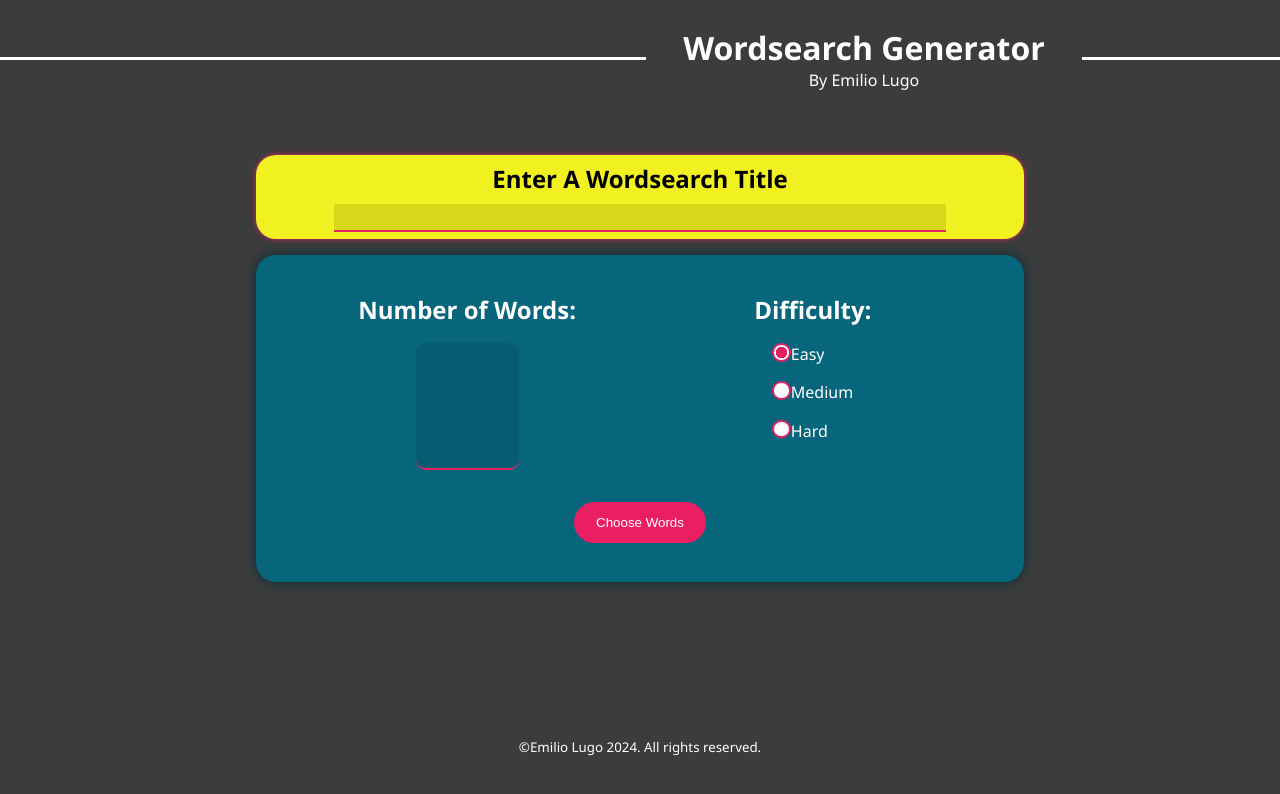
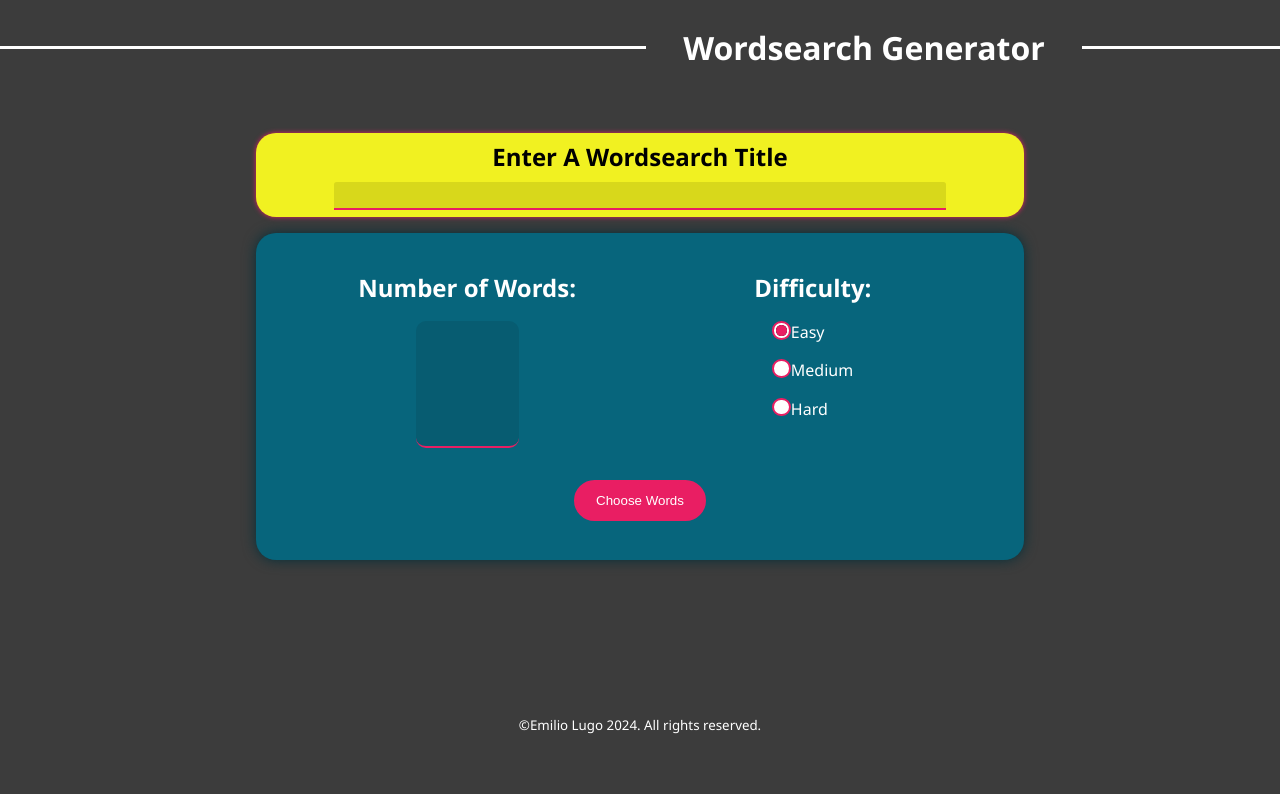
Before and after one commit to emiliolugo/wordsearch, a React (Vite) app: page / in a window 1280 px wide. Shown: the top 794 px of the page. Built offline with nearby package versions, Linux system fonts and the light colour scheme.

Commit message:
removed name

```diff
--- a/src/Header.jsx
+++ b/src/Header.jsx
@@ -6,7 +6,7 @@ const Header = () => (
     <span id = "hr1">
     </span>
     <div className = "top-text"><h1 className = "title">Wordsearch Generator</h1>
-    <p>By Emilio Lugo</p></div>
+    </div>
     <span id = "hr2">
     </span>
 
```
